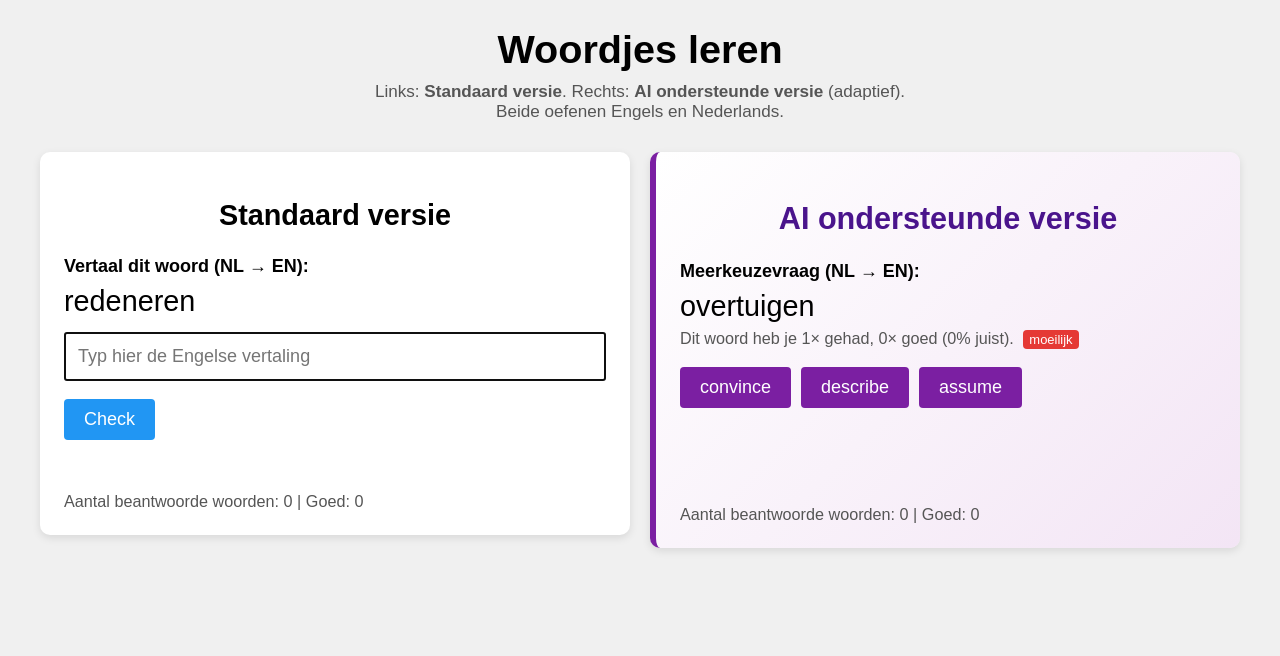
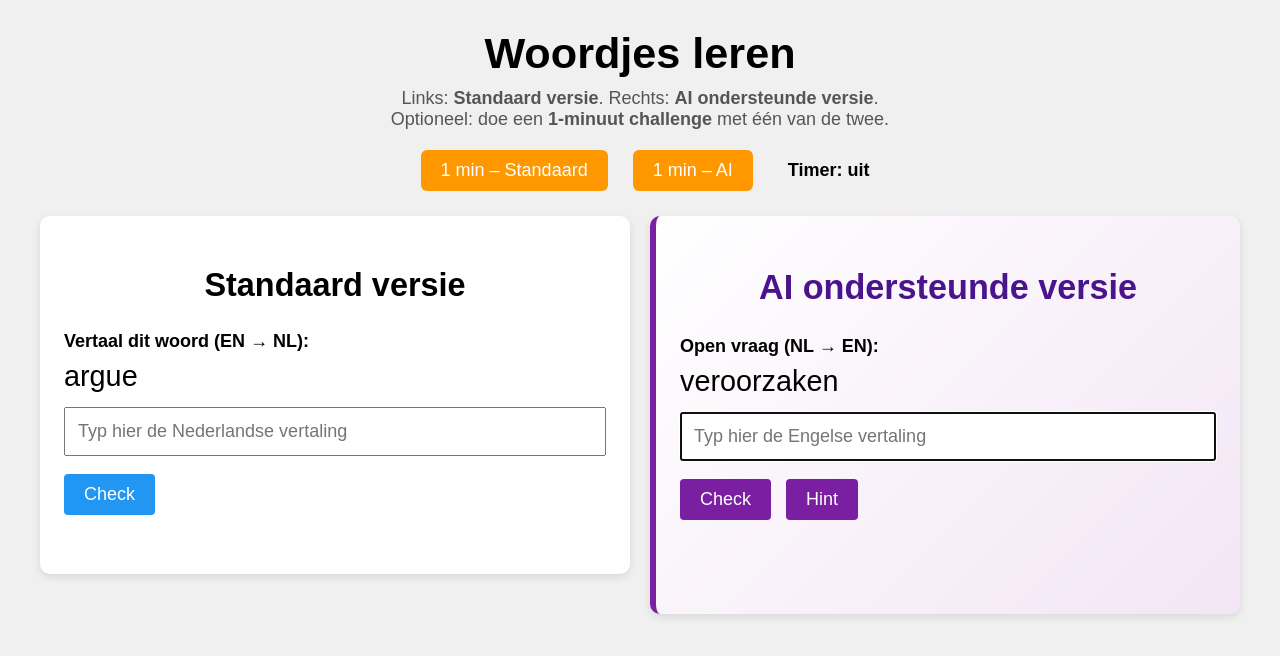
Before and after one commit to PascalSmits23/pws-woordjes, a plain HTML site: page index.html in a window 1280 px wide. Drawn offline with Linux system fonts and the light colour scheme.

Commit message:
Enhance UI and add timer functionality
Updated styles for headings and subtitles, added timer functionality with buttons, and improved feedback display for standard and AI versions. Removed unused elements and adjusted layout for better user experience.

```diff
--- a/index.html
+++ b/index.html
@@ -14,14 +14,48 @@
     h1 {
       text-align: center;
       margin-bottom: 10px;
-      font-size: 2.2em;
+      font-size: 2.4em;
     }
     .subtitle {
       text-align: center;
-      margin-bottom: 30px;
+      margin-bottom: 20px;
       color: #555;
-      font-size: 0.95em;
+      font-size: 1em;
     }
+
+    /* Timer / challenge sectie */
+    .timer-bar {
+      text-align: center;
+      margin-bottom: 25px;
+    }
+    .timer-button {
+      padding: 10px 20px;
+      border: none;
+      border-radius: 6px;
+      background: #ff9800;
+      color: white;
+      cursor: pointer;
+      margin: 0 10px;
+      font-size: 1em;
+      transition: transform 0.15s ease, box-shadow 0.15s ease, background 0.15s;
+    }
+    .timer-button:hover {
+      transform: scale(1.06);
+      box-shadow: 0 0 10px rgba(0,0,0,0.2);
+      background: #fb8c00;
+    }
+    .timer-button:disabled {
+      opacity: 0.5;
+      cursor: default;
+      transform: none;
+      box-shadow: none;
+    }
+    #timerDisplay {
+      display: inline-block;
+      margin-left: 20px;
+      font-weight: bold;
+    }
+
     .columns {
       display: flex;
       flex-wrap: wrap;
@@ -30,6 +64,7 @@
     .column {
       flex: 1 1 380px;
       min-width: 320px;
+      transition: opacity 0.2s;
     }
     .card {
       background: white;
@@ -41,9 +76,9 @@
     /* Standaard versie */
     .std h2 {
       text-align: center;
-      font-size: 1.6em;
+      font-size: 1.8em;
     }
-    .std #std-questionWord {
+    #std-questionWord {
       font-size: 1.6em;
       margin-top: 8px;
     }
@@ -51,7 +86,7 @@
     /* AI versie */
     .ai h2 {
       text-align: center;
-      font-size: 1.7em;
+      font-size: 1.9em;
       color: #4a148c;
     }
     .ai .card {
@@ -92,38 +127,32 @@
     .ai button:hover {
       background: #4a148c;
     }
+
     #std-feedback, #ai-feedback, #ai-hint {
       margin-top: 10px;
       font-weight: bold;
       min-height: 1.4em;
     }
-    #std-stats, #ai-stats {
+
+    .finalResult {
       margin-top: 16px;
-      font-size: 0.9em;
-      color: #555;
+      font-size: 0.95em;
+      color: #333;
+      font-weight: bold;
+      display: none;
     }
-    #ai-wordInfo {
-      font-size: 0.9em;
-      color: #555;
-      margin-top: 6px;
-      min-height: 1.2em;
-    }
-    .badge {
-      display: inline-block;
-      padding: 2px 6px;
-      border-radius: 4px;
-      font-size: 0.8em;
-      color: white;
-      margin-left: 5px;
-    }
-    .badge-easy { background: #43a047; }
-    .badge-medium { background: #fb8c00; }
-    .badge-hard { background: #e53935; }
 
     /* Meerkeuze-knoppen (AI) */
     #ai-mcOptions button {
       display: inline-block;
       margin-bottom: 6px;
+    }
+
+    /* Kolom uitgeschakeld tijdens challenge van de ander */
+    .disabled-column {
+      opacity: 0.4;
+      pointer-events: none;
+      filter: grayscale(0.3);
     }
 
     @media (max-width: 800px) {
@@ -137,46 +166,55 @@
 
 <h1>Woordjes leren</h1>
 <div class="subtitle">
-  Links: <strong>Standaard versie</strong>. Rechts: <strong>AI ondersteunde versie</strong> (adaptief).<br>
-  Beide oefenen Engels en Nederlands.
+  Links: <strong>Standaard versie</strong>. Rechts: <strong>AI ondersteunde versie</strong>.<br>
+  Optioneel: doe een <strong>1‑minuut challenge</strong> met één van de twee.
+</div>
+
+<div class="timer-bar">
+  <button class="timer-button" id="startStdTimer" onclick="startTimer('std')">
+    1 min – Standaard
+  </button>
+  <button class="timer-button" id="startAiTimer" onclick="startTimer('ai')">
+    1 min – AI
+  </button>
+  <span id="timerDisplay">Timer: uit</span>
 </div>
 
 <div class="columns">
   <!-- Standaard versie -->
-  <div class="column std">
+  <div class="column std" id="std-column">
     <div class="card">
       <h2>Standaard versie</h2>
 
       <div class="field">
-        <span><strong>Vertaal dit woord (NL → EN):</strong></span>
+        <span id="std-label"><strong>Vertaal dit woord:</strong></span>
         <div id="std-questionWord"></div>
       </div>
 
       <div class="field">
-        <input type="text" id="std-answerInput" placeholder="Typ hier de Engelse vertaling">
+        <input type="text" id="std-answerInput" placeholder="Typ je vertaling">
       </div>
 
       <button id="std-checkButton" onclick="stdCheckAnswer()">Check</button>
 
       <div id="std-feedback"></div>
-      <div id="std-stats"></div>
+      <div id="std-finalResult" class="finalResult"></div>
     </div>
   </div>
 
   <!-- AI ondersteunde versie -->
-  <div class="column ai">
+  <div class="column ai" id="ai-column">
     <div class="card">
       <h2>AI ondersteunde versie</h2>
 
       <div class="field">
-        <span id="ai-questionTypeLabel"><strong>Vertaal dit woord:</strong></span>
+        <span id="ai-questionTypeLabel"><strong>Open vraag (NL → EN):</strong></span>
         <div id="ai-questionWord"></div>
-        <div id="ai-wordInfo"></div>
       </div>
 
       <!-- Open vraag -->
       <div class="field" id="ai-openArea">
-        <input type="text" id="ai-answerInput" placeholder="Typ hier je antwoord">
+        <input type="text" id="ai-answerInput" placeholder="Typ hier de Engelse vertaling">
       </div>
 
       <!-- Meerkeuzevraag -->
@@ -187,7 +225,7 @@
 
       <div id="ai-feedback"></div>
       <div id="ai-hint"></div>
-      <div id="ai-stats"></div>
+      <div id="ai-finalResult" class="finalResult"></div>
     </div>
   </div>
 </div>
@@ -247,11 +285,101 @@
     { en: "feature",     nl: "kenmerk" }
   ];
 
-  // ============= STANDAARD VERSIE (NL → EN) =============
+  // ============= TIMER / CHALLENGE LOGICA =============
+  let timerMode = null;         // 'std', 'ai' of null
+  let timerRunning = false;
+  let timerRemaining = 0;
+  let timerIntervalId = null;
+
+  let stdRunTotal = 0;
+  let stdRunCorrect = 0;
+  let aiRunTotal = 0;
+  let aiRunCorrect = 0;
+
+  function updateTimerDisplay() {
+    const disp = document.getElementById("timerDisplay");
+    if (!timerRunning) {
+      disp.textContent = "Timer: uit";
+    } else {
+      disp.textContent = `Timer: ${timerRemaining}s`;
+    }
+  }
+
+  function startTimer(mode) {
+    if (timerRunning) return; // al bezig
+    timerMode = mode;
+    timerRunning = true;
+    timerRemaining = 60;
+
+    // Reset run-statistieken voor gekozen mode
+    if (mode === "std") {
+      stdRunTotal = 0;
+      stdRunCorrect = 0;
+      document.getElementById("std-finalResult").style.display = "none";
+    } else {
+      aiRunTotal = 0;
+      aiRunCorrect = 0;
+      document.getElementById("ai-finalResult").style.display = "none";
+    }
+
+    // Kolommen grijs maken / activeren
+    const stdCol = document.getElementById("std-column");
+    const aiCol = document.getElementById("ai-column");
+    if (mode === "std") {
+      aiCol.classList.add("disabled-column");
+      stdCol.classList.remove("disabled-column");
+    } else {
+      stdCol.classList.add("disabled-column");
+      aiCol.classList.remove("disabled-column");
+    }
+
+    // Timerknoppen uitschakelen
+    document.getElementById("startStdTimer").disabled = true;
+    document.getElementById("startAiTimer").disabled = true;
+
+    updateTimerDisplay();
+    timerIntervalId = setInterval(() => {
+      timerRemaining--;
+      if (timerRemaining <= 0) {
+        stopTimer();
+      } else {
+        updateTimerDisplay();
+      }
+    }, 1000);
+  }
+
+  function stopTimer() {
+    if (timerIntervalId) clearInterval(timerIntervalId);
+    timerIntervalId = null;
+    timerRunning = false;
+    updateTimerDisplay();
+
+    // Kolommen weer actief maken (voor vrij oefenen)
+    document.getElementById("std-column").classList.remove("disabled-column");
+    document.getElementById("ai-column").classList.remove("disabled-column");
+
+    // Timerknoppen weer aan
+    document.getElementById("startStdTimer").disabled = false;
+    document.getElementById("startAiTimer").disabled = false;
+
+    // Resultaat tonen voor de mode die liep
+    if (timerMode === "std") {
+      const res = document.getElementById("std-finalResult");
+      res.textContent = `Resultaat 1‑minuut challenge: ${stdRunCorrect} van de ${stdRunTotal} goed.`;
+      res.style.display = "block";
+    } else if (timerMode === "ai") {
+      const res = document.getElementById("ai-finalResult");
+      res.textContent = `Resultaat 1‑minuut challenge: ${aiRunCorrect} van de ${aiRunTotal} goed.`;
+      res.style.display = "block";
+    }
+
+    timerMode = null;
+  }
+
+  // ============= STANDAARD VERSIE =============
   const stdWords = baseWords;
   let stdCurrentWord = null;
-  let stdTotalAsked = 0;
-  let stdTotalCorrect = 0;
+  let stdDirection = "nl-en"; // per vraag random
   let stdHasAnswered = false;
 
   function stdPickRandomWord() {
@@ -259,55 +387,74 @@
     return stdWords[index];
   }
 
-  function stdShowStats() {
-    const statsDiv = document.getElementById("std-stats");
-    statsDiv.textContent = `Aantal beantwoorde woorden: ${stdTotalAsked} | Goed: ${stdTotalCorrect}`;
-  }
-
   function stdNextQuestion() {
     stdCurrentWord = stdPickRandomWord();
     stdHasAnswered = false;
-    document.getElementById("std-questionWord").textContent = stdCurrentWord.nl; // NL → EN
+
+    // Kies random richting
+    stdDirection = Math.random() < 0.5 ? "nl-en" : "en-nl";
+    const labelSpan = document.getElementById("std-label");
+    const questionDiv = document.getElementById("std-questionWord");
     const input = document.getElementById("std-answerInput");
+
+    if (stdDirection === "nl-en") {
+      labelSpan.innerHTML = "<strong>Vertaal dit woord (NL → EN):</strong>";
+      questionDiv.textContent = stdCurrentWord.nl;
+      input.placeholder = "Typ hier de Engelse vertaling";
+    } else {
+      labelSpan.innerHTML = "<strong>Vertaal dit woord (EN → NL):</strong>";
+      questionDiv.textContent = stdCurrentWord.en;
+      input.placeholder = "Typ hier de Nederlandse vertaling";
+    }
+
     input.value = "";
     input.focus();
     document.getElementById("std-feedback").textContent = "";
   }
 
   function stdCheckAnswer() {
-    if (stdHasAnswered) return; // maar één keer checken per woord
+    if (stdHasAnswered) return;
     stdHasAnswered = true;
 
     const input = document.getElementById("std-answerInput");
     const userAnswer = input.value.trim().toLowerCase();
-    const correct = stdCurrentWord.en.toLowerCase();
     const feedbackDiv = document.getElementById("std-feedback");
 
     if (!userAnswer) {
       feedbackDiv.textContent = "Typ eerst een antwoord.";
       feedbackDiv.style.color = "orange";
-      stdHasAnswered = false; // nog geen echte poging
+      stdHasAnswered = false;
       return;
     }
 
-    stdTotalAsked++;
+    const correctStr = (stdDirection === "nl-en"
+      ? stdCurrentWord.en
+      : stdCurrentWord.nl).toLowerCase();
 
-    const isCorrect = (userAnswer === correct);
+    const isCorrect = (userAnswer === correctStr);
+
     if (isCorrect) {
       feedbackDiv.textContent = "Goed!";
       feedbackDiv.style.color = "green";
-      stdTotalCorrect++;
     } else {
-      feedbackDiv.textContent = `Fout. Goed antwoord: "${stdCurrentWord.en}"`;
+      const showCorrect = (stdDirection === "nl-en"
+        ? stdCurrentWord.en
+        : stdCurrentWord.nl);
+      feedbackDiv.textContent = `Fout. Goed antwoord: "${showCorrect}".`;
       feedbackDiv.style.color = "red";
     }
 
-    stdShowStats();
-    const delay = isCorrect ? 1000 : 2000; // 1s goed, 2s fout
+    // Alleen tijdens challenge van standaard versie tellen voor de score
+    if (timerRunning && timerMode === "std") {
+      stdRunTotal++;
+      if (isCorrect) stdRunCorrect++;
+    }
+
+    const delay = isCorrect ? 1000 : 2000;
     setTimeout(stdNextQuestion, delay);
   }
 
-  // Enter toets in standaard invoerveld
+  // Enter-toets in standaard invoerveld
   document.addEventListener("DOMContentLoaded", () => {
     document.getElementById("std-answerInput").addEventListener("keydown", e => {
       if (e.key === "Enter") stdCheckAnswer();
@@ -315,152 +462,125 @@
   });
 
   // ============= AI ONDERSTEUNDE VERSIE =============
+  // Per woord houden we bij:
+  // - firstAsked: is het al eens als open vraag geweest?
+  // - needsMc: moet er nog een meerkeuzevraag komen na een fout?
+  // - mcDueQuestion: na welk vraagnummer mag de MC-vraag opduiken?
+  // - statsAsked / statsCorrect: niet getoond, maar beschikbaar
   const aiWords = baseWords.map(w => ({
     en: w.en,
     nl: w.nl,
-    score: 0,
-    asked: 0,
-    correct: 0
+    firstAsked: false,
+    needsMc: false,
+    mcDueQuestion: 0,
+    statsAsked: 0,
+    statsCorrect: 0
   }));
 
   let aiCurrentWord = null;
-  let aiTotalAsked = 0;
-  let aiTotalCorrect = 0;
+  let aiCurrentType = "open"; // "open" of "mc"
   let aiHasAnswered = false;
-  let aiCurrentType = "open";     // "open" of "mc"
-  let aiDirection = "nl-en";      // "nl-en" of "en-nl"
+  let aiQuestionCounter = 0;
   let aiHintShown = false;
 
-  function difficultyBadge(score) {
-    if (score >= 4) return '<span class="badge badge-easy">makkelijk</span>';
-    if (score >= 2) return '<span class="badge badge-medium">gemiddeld</span>';
-    return '<span class="badge badge-hard">moeilijk</span>';
+  function aiPickNewWordForOpen() {
+    const unseen = aiWords.filter(w => !w.firstAsked);
+    if (unseen.length > 0) {
+      const index = Math.floor(Math.random() * unseen.length);
+      return unseen[index];
+    }
+    // Als alles al eens geweest is (komt bijna niet voor in 1 minuut),
+    // kies gewoon een willekeurige
+    const index = Math.floor(Math.random() * aiWords.length);
+    return aiWords[index];
   }
 
-  function pickSmartWord() {
-    let minScore = Infinity;
-    aiWords.forEach(w => {
-      if (w.score < minScore) minScore = w.score;
-    });
-    const candidates = aiWords.filter(w => w.score === minScore);
-    const index = Math.floor(Math.random() * candidates.length);
-    return candidates[index];
-  }
-
-  function aiShowStats() {
-    const statsDiv = document.getElementById("ai-stats");
-    statsDiv.textContent = `Aantal beantwoorde woorden: ${aiTotalAsked} | Goed: ${aiTotalCorrect}`;
-  }
-
-  function aiUpdateWordInfo() {
-    const wordInfoDiv = document.getElementById("ai-wordInfo");
-    const w = aiCurrentWord;
-    const accuracy = w.asked > 0 ? Math.round((w.correct / w.asked) * 100) : 0;
-    wordInfoDiv.innerHTML =
-      `Dit woord heb je ${w.asked}× gehad, ${w.correct}× goed (${accuracy}% juist). ` +
-      difficultyBadge(w.score);
-  }
-
-  function getCurrentCorrectAnswer() {
-    return aiDirection === "nl-en"
-      ? aiCurrentWord.en
-      : aiCurrentWord.nl;
+  function aiPickPendingMcWord() {
+    const due = aiWords.filter(w => w.needsMc && w.mcDueQuestion <= aiQuestionCounter);
+    if (due.length === 0) return null;
+    const index = Math.floor(Math.random() * due.length);
+    return due[index];
   }
 
   function aiBuildMcOptions() {
     const optionsDiv = document.getElementById("ai-mcOptions");
     optionsDiv.innerHTML = "";
 
+    const correctEn = aiCurrentWord.en;
     const others = aiWords.filter(w => w !== aiCurrentWord);
     others.sort(() => Math.random() - 0.5);
     const distractors = others.slice(0, 2);
 
-    let optionWords;
-    if (aiDirection === "nl-en") {
-      optionWords = [
-        aiCurrentWord.en,
-        distractors[0].en,
-        distractors[1].en
-      ];
-    } else {
-      optionWords = [
-        aiCurrentWord.nl,
-        distractors[0].nl,
-        distractors[1].nl
-      ];
-    }
-
+    let optionWords = [correctEn, distractors[0].en, distractors[1].en];
     optionWords.sort(() => Math.random() - 0.5);
 
-    optionWords.forEach(wordStr => {
+    optionWords.forEach(wordEn => {
       const btn = document.createElement("button");
-      btn.textContent = wordStr;
-      btn.onclick = () => aiHandleMcAnswer(wordStr, btn);
-      optionsDiv.appendChild(btn);
+      btn.textContent = wordEn;
+      btn.onclick = () => aiHandleMcAnswer(wordEn, btn);
+      document.getElementById("ai-mcOptions").appendChild(btn);
     });
   }
 
   function aiNextQuestion() {
-    aiCurrentWord = pickSmartWord();
-    aiCurrentWord.asked++;
+    aiQuestionCounter++;
     aiHasAnswered = false;
     aiHintShown = false;
+    document.getElementById("ai-hint").textContent = "";
+    document.getElementById("ai-feedback").textContent = "";
 
-    // Kies trainingsrichting: helft NL → EN, helft EN → NL
-    aiDirection = Math.random() < 0.5 ? "nl-en" : "en-nl";
-
-    const questionWordDiv = document.getElementById("ai-questionWord");
-    if (aiDirection === "nl-en") {
-      questionWordDiv.textContent = aiCurrentWord.nl;
-    } else {
-      questionWordDiv.textContent = aiCurrentWord.en;
-    }
-
-    document.getElementById("ai-feedback").textContent = "";
-    document.getElementById("ai-hint").textContent = "";
-
-    // Kies vraagtype: open of meerkeuze
-    aiCurrentType = Math.random() < 0.5 ? "open" : "mc";
-
+    // Eerst kijken of er een MC-vraag "due" is
+    const pending = aiPickPendingMcWord();
+    const typeLabel = document.getElementById("ai-questionTypeLabel");
     const openArea = document.getElementById("ai-openArea");
     const mcOptions = document.getElementById("ai-mcOptions");
     const checkButton = document.getElementById("ai-checkButton");
     const hintButton = document.getElementById("ai-hintButton");
-    const typeLabel = document.getElementById("ai-questionTypeLabel");
     const input = document.getElementById("ai-answerInput");
 
-    const dirLabel = aiDirection === "nl-en" ? "NL → EN" : "EN → NL";
+    if (pending) {
+      // Meerkeuzevraag (NL → EN) na eerdere fout
+      aiCurrentType = "mc";
+      aiCurrentWord = pending;
 
-    if (aiCurrentType === "open") {
-      typeLabel.innerHTML = `<strong>Open vraag (${dirLabel}):</strong>`;
+      typeLabel.innerHTML = "<strong>Meerkeuzevraag (NL → EN):</strong>";
+      document.getElementById("ai-questionWord").textContent = aiCurrentWord.nl;
+
+      openArea.style.display = "none";
+      mcOptions.style.display = "block";
+      checkButton.style.display = "none";
+      hintButton.style.display = "none";
+
+      mcOptions.innerHTML = "";
+      aiBuildMcOptions();
+    } else {
+      // Nieuwe open vraag (eerste keer dat dit woord komt)
+      aiCurrentType = "open";
+      aiCurrentWord = aiPickNewWordForOpen();
+      aiCurrentWord.firstAsked = true;
+
+      typeLabel.innerHTML = "<strong>Open vraag (NL → EN):</strong>";
+      document.getElementById("ai-questionWord").textContent = aiCurrentWord.nl;
+
       openArea.style.display = "block";
       mcOptions.style.display = "none";
       checkButton.style.display = "inline-block";
       hintButton.style.display = "inline-block";
+
       input.value = "";
-      input.placeholder = "Typ hier je antwoord";
+      input.placeholder = "Typ hier de Engelse vertaling";
       input.focus();
-    } else {
-      typeLabel.innerHTML = `<strong>Meerkeuzevraag (${dirLabel}):</strong>`;
-      openArea.style.display = "none";
-      mcOptions.style.display = "block";
-      checkButton.style.display = "none";
-      hintButton.style.display = "none";
-      aiBuildMcOptions();
     }
-
-    aiUpdateWordInfo();
-    aiShowStats();
   }
 
   function aiCheckAnswer() {
-    if (aiCurrentType !== "open") return; // alleen voor open vragen
+    if (aiCurrentType !== "open") return;
     if (aiHasAnswered) return;
     aiHasAnswered = true;
 
     const input = document.getElementById("ai-answerInput");
     const userAnswer = input.value.trim().toLowerCase();
-    const correct = getCurrentCorrectAnswer().toLowerCase();
+    const correct = aiCurrentWord.en.toLowerCase();
     const feedbackDiv = document.getElementById("ai-feedback");
 
     if (!userAnswer) {
@@ -470,78 +590,92 @@
       return;
     }
 
-    aiTotalAsked++;
-
     const isCorrect = (userAnswer === correct);
     if (isCorrect) {
       feedbackDiv.textContent = "Goed!";
       feedbackDiv.style.color = "green";
-      aiCurrentWord.score = Math.min(aiCurrentWord.score + 1, 5);
-      aiCurrentWord.correct++;
-      aiTotalCorrect++;
     } else {
-      feedbackDiv.textContent = `Fout. Goed antwoord: "${getCurrentCorrectAnswer()}".`;
+      feedbackDiv.textContent = `Fout. Goed antwoord: "${aiCurrentWord.en}".`;
       feedbackDiv.style.color = "red";
-      aiCurrentWord.score = Math.max(aiCurrentWord.score - 1, 0);
+
+      // MC-vraag inplannen na 1–3 andere vragen
+      const offset = 2 + Math.floor(Math.random() * 3); // 2,3,4 => min 1 max 3 ertussen
+      aiCurrentWord.needsMc = true;
+      aiCurrentWord.mcDueQuestion = aiQuestionCounter + offset;
     }
 
-    aiUpdateWordInfo();
-    aiShowStats();
-    const delay = isCorrect ? 1000 : 2000; // 1s goed, 2s fout
+    // internen stats (niet getoond)
+    aiCurrentWord.statsAsked++;
+    if (isCorrect) aiCurrentWord.statsCorrect++;
+
+    // Score alleen tellen binnen 1-minuut challenge van AI
+    if (timerRunning && timerMode === "ai") {
+      aiRunTotal++;
+      if (isCorrect) aiRunCorrect++;
+    }
+
+    const delay = isCorrect ? 1000 : 2000;
     setTimeout(aiNextQuestion, delay);
   }
 
-  function aiHandleMcAnswer(selectedStr, btn) {
+  function aiHandleMcAnswer(selectedEn, btn) {
     if (aiCurrentType !== "mc") return;
     if (aiHasAnswered) return;
     aiHasAnswered = true;
 
-    const correctStr = getCurrentCorrectAnswer();
+    const correctEn = aiCurrentWord.en;
     const feedbackDiv = document.getElementById("ai-feedback");
-    aiTotalAsked++;
 
     const optionsDiv = document.getElementById("ai-mcOptions");
     const buttons = Array.from(optionsDiv.getElementsByTagName("button"));
 
-    const isCorrect = (selectedStr === correctStr);
+    const isCorrect = (selectedEn === correctEn);
 
     if (isCorrect) {
       feedbackDiv.textContent = "Goed!";
       feedbackDiv.style.color = "green";
-      aiCurrentWord.score = Math.min(aiCurrentWord.score + 1, 5);
-      aiCurrentWord.correct++;
-      aiTotalCorrect++;
+      aiCurrentWord.needsMc = false; // klaar met dit woord
       btn.style.backgroundColor = "#43a047";
     } else {
-      feedbackDiv.textContent = `Fout. Goed antwoord: "${correctStr}".`;
+      feedbackDiv.textContent = `Fout. Goed antwoord: "${correctEn}".`;
       feedbackDiv.style.color = "red";
-      aiCurrentWord.score = Math.max(aiCurrentWord.score - 1, 0);
       btn.style.backgroundColor = "#e53935";
+
+      // Opnieuw een MC-vraag later inplannen
+      const offset = 2 + Math.floor(Math.random() * 3);
+      aiCurrentWord.needsMc = true;
+      aiCurrentWord.mcDueQuestion = aiQuestionCounter + offset;
+      // juiste antwoord markeren
       buttons.forEach(b => {
-        if (b.textContent === correctStr) {
+        if (b.textContent === correctEn) {
           b.style.backgroundColor = "#43a047";
         }
       });
     }
 
+    // Buttons uitschakelen
     buttons.forEach(b => b.disabled = true);
 
-    aiUpdateWordInfo();
-    aiShowStats();
+    // interne stats
+    aiCurrentWord.statsAsked++;
+    if (isCorrect) aiCurrentWord.statsCorrect++;
+
+    // Score tellen (MC telt ook als goed)
+    if (timerRunning && timerMode === "ai") {
+      aiRunTotal++;
+      if (isCorrect) aiRunCorrect++;
+    }
+
     const delay = isCorrect ? 1000 : 2000;
     setTimeout(aiNextQuestion, delay);
   }
 
   function aiShowHint() {
-    if (aiCurrentType !== "open") return; // hint alleen bij open vragen
+    if (aiCurrentType !== "open") return;
     const hintDiv = document.getElementById("ai-hint");
-    const answer = getCurrentCorrectAnswer();
+    const answer = aiCurrentWord.en;
 
     let lettersShown = 1;
-    if (aiCurrentWord.score <= 1) {
-      lettersShown = Math.min(2, answer.length);
-    }
-
     const visible = answer.slice(0, lettersShown);
     const hidden = "•".repeat(Math.max(answer.length - lettersShown, 0));
 
@@ -550,15 +684,14 @@
     aiHintShown = true;
   }
 
-  // Enter toets in AI-invoerveld
+  // Enter-toets in AI-invoerveld
   document.addEventListener("DOMContentLoaded", () => {
     document.getElementById("ai-answerInput").addEventListener("keydown", e => {
       if (e.key === "Enter") aiCheckAnswer();
     });
 
-    // Start beide trainers
+    // Start beide trainers (vrij oefenen)
     stdNextQuestion();
-    stdShowStats();
     aiNextQuestion();
   });
 </script>
```
